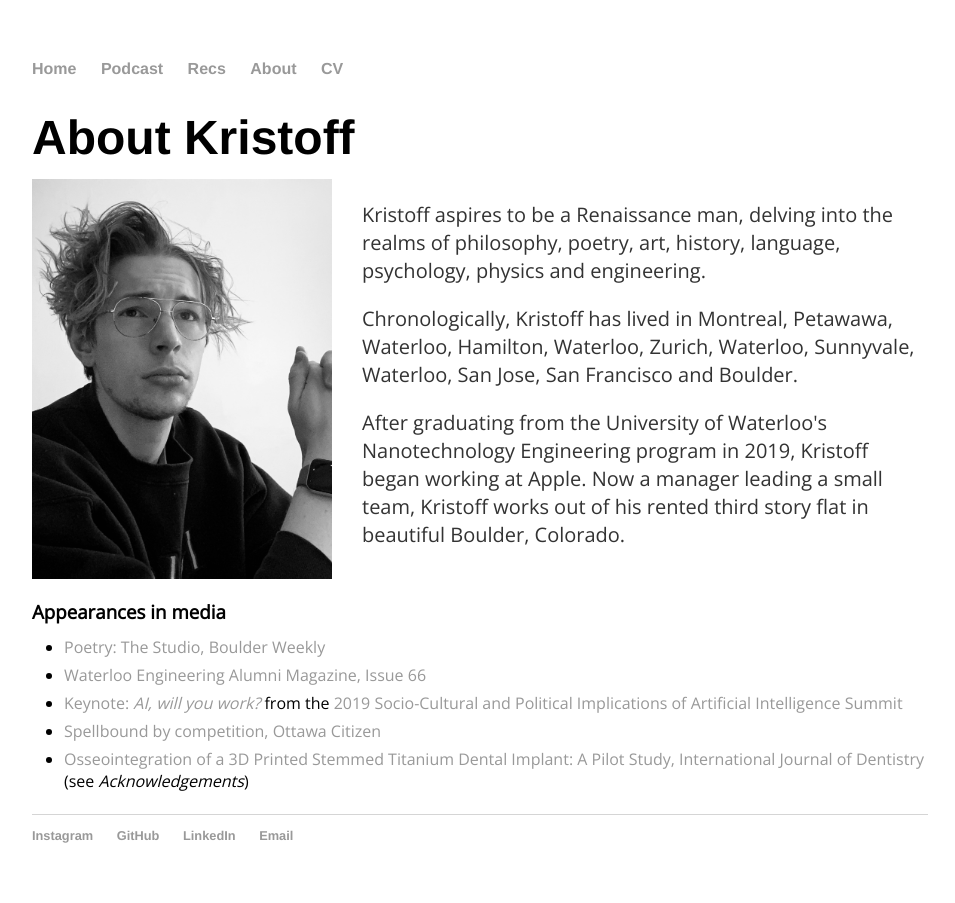
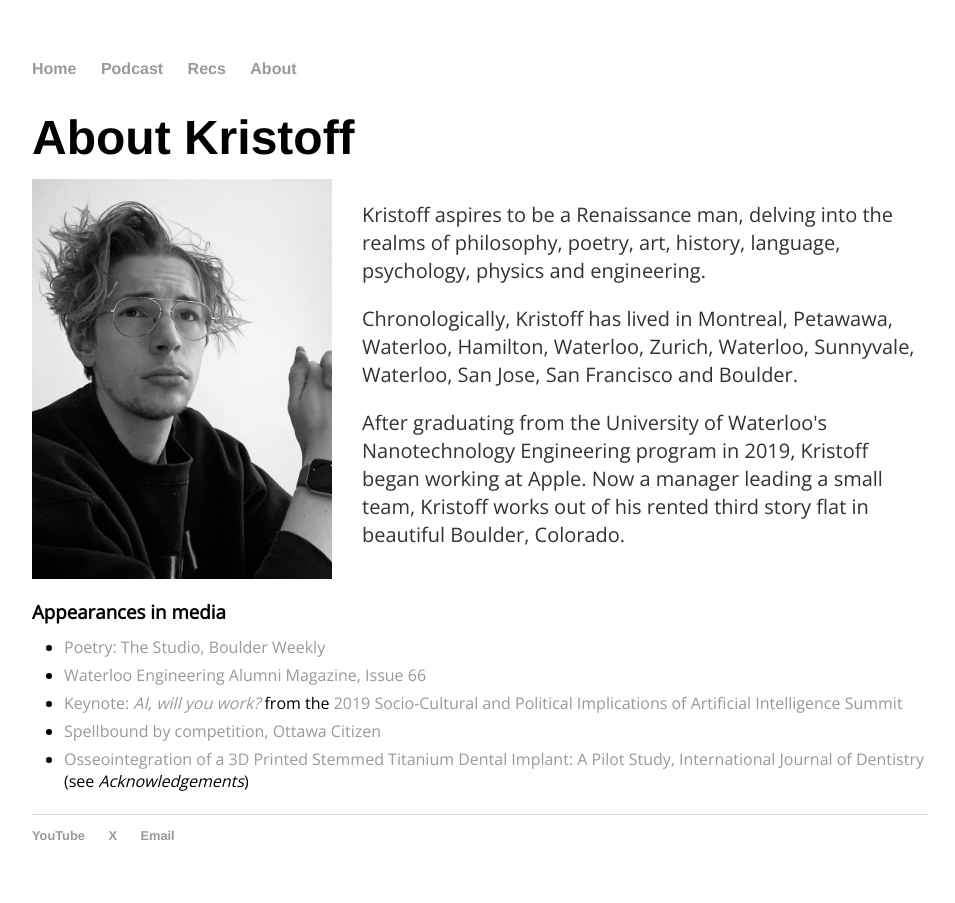
Before and after one commit to malejczuk/malejczuk.github.io, a Jekyll site: the page built from about/index.html, in a window 1280 px wide. Shown: the whole page, without its empty margins (160-1115 px from the left). Built offline with Jekyll 4.4.1, drawn with Linux system fonts in a browser that asks for light colours.

Commit message:
removed CV, changed social links, housekeeping

```diff
--- a/_layouts/default.html
+++ b/_layouts/default.html
@@ -1,45 +1,43 @@
 <!DOCTYPE html>
-	<html>
+<html lang="en">
 	<head>
-			<title>{{ page.title }}</title>
-			<!-- link to main stylesheet -->
-			<link rel="stylesheet" type="text/css" href="/css/main.css">
-			<link rel="icon" href="/assets/favicon.ico">
+        <meta charset="utf-8">
+        <meta name="viewport" content="width=device-width, initial-scale=1">
+
+        {% seo %} <!-- generates title and meta -->
+
+		<link rel="stylesheet" type="text/css" href="{{ '/css/main.css' | relative_url }}">
+		<link rel="icon" href="{{ '/assets/favicon.ico' | relative_url }}">
+
         <meta name="google-site-verification" content="1p2DnKc7ElrX3soLFvhbYVPtA24mwji9eqLcsNE3l6M" />
+
         {% if site.google_analytics and jekyll.environment == 'production' %}
             {% include analytics.html %}
         {% endif %}
-            {% seo %}
 
         <!-- font -->
-            <link rel="preconnect" href="https://fonts.gstatic.com">
+        <link rel="preconnect" href="https://fonts.googleapis.com">
+        <link rel="preconnect" href="https://fonts.gstatic.com" crossorigin>
         <link href="https://fonts.googleapis.com/css2?family=Open+Sans&display=swap" rel="stylesheet">
 	</head>
 	<body>
-			<nav>
+		<nav aria-label="Main Navigation">
     		<ul>
-	        		<li><a href="/">Home</a></li>
-                    <li><a href="/podcast">Podcast</a></li>
-                    <li><a href="/recommendations">Recs</a></li>
-		        	<li><a href="/about">About</a></li>
-	        		<li><a href="../cv/Kristoff-Malejczuk-Resume-20201125.pdf" target="_blank">CV</a></li>
-<!--	        		<li><a href="/blog">Blog</a></li>-->
+        		<li><a href="{{'/' | relative_url }}">Home</a></li>
+                <li><a href="{{'/podcast' | relative_url }}">Podcast</a></li>
+                <li><a href="{{'/recommendations' | relative_url }}">Recs</a></li>
+	        	<li><a href="{{'/about' | relative_url }}">About</a></li>
     		</ul>
 		</nav>
-			<div class="container">
-
+		<main class="container">
 		    {{ content }}
-
-			</div><!-- /.container -->
-			<div>
+		</main>
         <footer>
     		<ul>
-	        		<li><a href="https://www.instagram.com/malejczuk/">Instagram</a></li>
-	        		<li><a href="https://github.com/malejczuk">GitHub</a></li>
-                    <li><a href="https://www.linkedin.com/in/kristoff-malejczuk/">LinkedIn</a></li>
-                    <li><a href="mailto:kamalejc@uwaterloo.ca">Email</a></li>
+                <li><a href="https://www.youtube.com/@thestudiowithkristoff">YouTube</a></li>
+        		<li><a href="https://x.com/malejczukk">X</a></li>
+                <li><a href="mailto:access.liquid70@icloud.com">Email</a></li>
 			</ul>
 		</footer>
-			</div>
 	</body>
 </html>
```
Lines whose indentation alone changed are shown as unchanged.
